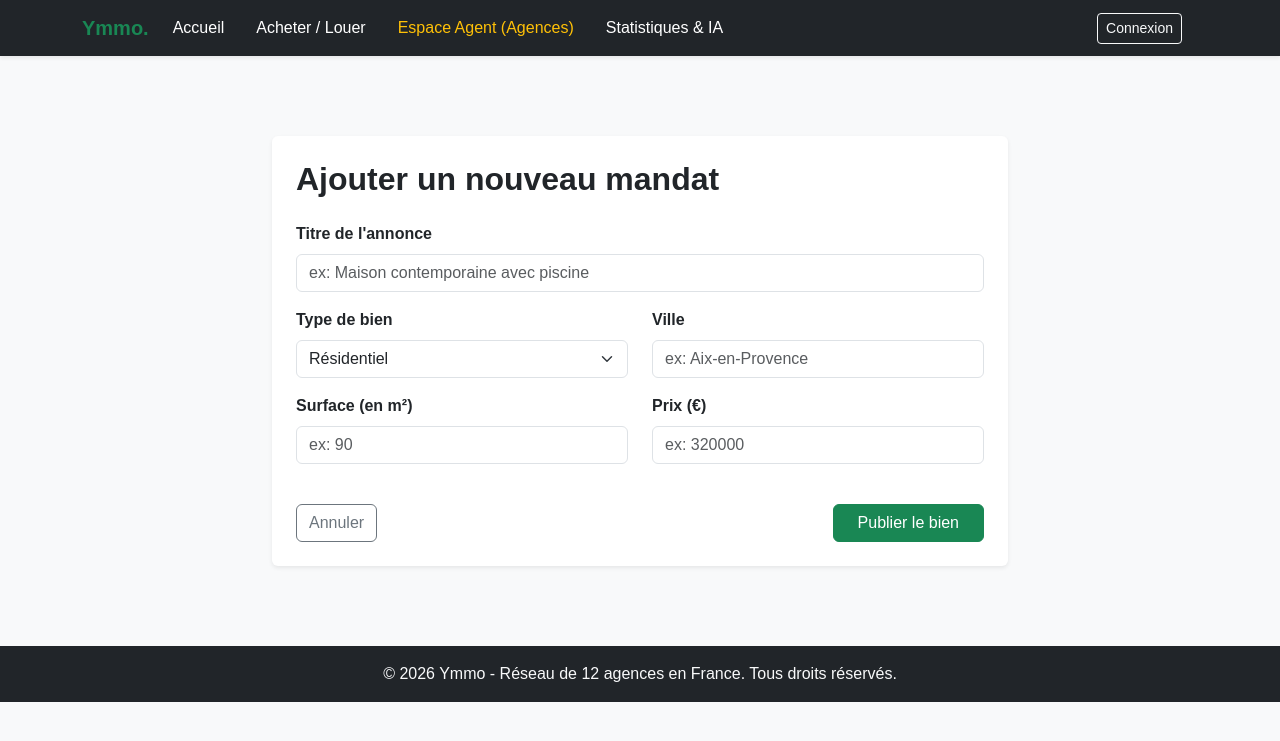
After one commit to Bimbam103/uf-infra-dev, a Flask app: page /ajouter-bien in a window 1280 px wide. The commit adds this page. Shown: the top 741 px of the page. Run offline with Flask 3, Linux system fonts and the light colour scheme.

Commit message:
add beaty for the web

```diff
--- a/ymmo_project/app/routes/main.py
+++ b/ymmo_project/app/routes/main.py
@@ -1,25 +1,37 @@
-from flask import Blueprint, render_template, request
+from flask import Blueprint, render_template, request, redirect, url_for
+from app import db
 from app.models import BienImmobilier
-# On importe nos fonctions d'analyse
 from data_analysis.clean_data import generer_et_analyser_donnees, predire_prix
 
 main_bp = Blueprint('main', __name__)
 
 @main_bp.route('/')
 def index():
-    liste_biens = BienImmobilier.query.all()
-    return render_template('index.html', biens=liste_biens)
+    # On récupère les filtres saisis par l'utilisateur s'ils existent
+    ville_recherche = request.args.get('ville', '').strip()
+    type_recherche = request.args.get('type_bien', '')
+
+    # Requête de base : on prend tous les biens
+    query = BienImmobilier.query
+
+    # Si l'utilisateur a écrit une ville, on filtre (sans distinction de majuscules)
+    if ville_recherche:
+        query = query.filter(BienImmobilier.ville.ilike(f"%{ville_recherche}%"))
+
+    # Si l'utilisateur a choisi un type spécifique
+    if type_recherche:
+        query = query.filter_by(type_bien=type_recherche)
+
+    liste_biens = query.all()
+    return render_template('index.html', biens=liste_biens, ville_recherche=ville_recherche, type_recherche=type_recherche)
 
 @main_bp.route('/stats', methods=['GET', 'POST'])
 def stats():
-    # On génère les analyses Pandas en temps réel
     stats_ville, stats_type = generer_et_analyser_donnees()
-
     prix_estime = None
     surface_saisie = None
     ville_saisie = None
 
-    # Si l'utilisateur utilise le formulaire de prédiction d'IA
     if request.method == 'POST':
         surface_saisie = int(request.form.get('surface', 0))
         ville_saisie = request.form.get('ville', 'Aix-en-Provence')
@@ -34,3 +46,26 @@ def stats():
         surface_saisie=surface_saisie,
         ville_saisie=ville_saisie
     )
+
+@main_bp.route('/ajouter-bien', methods=['GET', 'POST'])
+def ajouter_bien():
+    if request.method == 'POST':
+        # Extraction des données du formulaire HTML
+        nouveau_bien = BienImmobilier(
+            titre=request.form.get('titre'),
+            type_bien=request.form.get('type_bien'),
+            statut="A vendre",
+            prix=int(request.form.get('prix')),
+            surface_m2=int(request.form.get('surface')),
+            ville=request.form.get('ville'),
+            id_commercial=1 # Lié temporairement à Jean Dupont (ID 1)
+        )
+
+        # Sauvegarde dans la base de données SQL
+        db.session.add(nouveau_bien)
+        db.session.commit()
+
+        # Retour à l'accueil pour voir le résultat
+        return redirect(url_for('main.index'))
+
+    return render_template('ajouter_bien.html')
--- /dev/null
+++ b/ymmo_project/app/templates/ajouter_bien.html
@@ -0,0 +1,50 @@
+{% extends 'base.html' %}
+
+{% block title %}Ajouter un bien - Ymmo{% endblock %}
+
+{% block content %}
+<div class="row justify-content-center">
+    <div class="col-md-8">
+        <div class="card shadow-sm border-0 p-4">
+            <h2 class="fw-bold text-dark mb-4"><i class="bi bi-house-add text-success"></i> Ajouter un nouveau mandat</h2>
+
+            <form method="POST">
+                <div class="mb-3">
+                    <label class="form-label fw-semibold">Titre de l'annonce</label>
+                    <input type="text" name="titre" class="form-control" placeholder="ex: Maison contemporaine avec piscine" required>
+                </div>
+
+                <div class="row">
+                    <div class="col-md-6 mb-3">
+                        <label class="form-label fw-semibold">Type de bien</label>
+                        <select name="type_bien" class="form-select">
+                            <option value="Résidentiel">Résidentiel</option>
+                            <option value="Professionnel">Professionnel</option>
+                        </select>
+                    </div>
+                    <div class="col-md-6 mb-3">
+                        <label class="form-label fw-semibold">Ville</label>
+                        <input type="text" name="ville" class="form-control" placeholder="ex: Aix-en-Provence" required>
+                    </div>
+                </div>
+
+                <div class="row">
+                    <div class="col-md-6 mb-3">
+                        <label class="form-label fw-semibold">Surface (en m²)</label>
+                        <input type="number" name="surface" class="form-control" placeholder="ex: 90" required>
+                    </div>
+                    <div class="col-md-6 mb-3">
+                        <label class="form-label fw-semibold">Prix (€)</label>
+                        <input type="number" name="prix" class="form-control" placeholder="ex: 320000" required>
+                    </div>
+                </div>
+
+                <div class="mt-4 d-flex justify-content-between">
+                    <a href="{{ url_for('main.index') }}" class="btn btn-outline-secondary">Annuler</a>
+                    <button type="submit" class="btn btn-success px-4">Publier le bien</button>
+                </div>
+            </form>
+        </div>
+    </div>
+</div>
+{% endblock %}
--- a/ymmo_project/app/templates/base.html
+++ b/ymmo_project/app/templates/base.html
@@ -21,16 +21,20 @@
                         <a class="nav-link active" href="{{ url_for('main.index') }}">Accueil</a>
                     </li>
                     <li class="nav-item">
-                        <a class="nav-link" href="#">Acheter / Louer</a>
+                        <a class="nav-link text-white" href="{{ url_for('main.index') }}">Acheter / Louer</a>
                     </li>
                     <li class="nav-item">
                         <a class="nav-link text-warning" href="#">Espace Agent (Agences)</a>
+                    </li>
+                    <li class="nav-item">
+                        <a class="nav-link text-white" href="{{ url_for('main.stats') }}">Statistiques & IA</a>
                     </li>
                 </ul>
                 <div class="d-flex">
                     <a href="{{ url_for('auth.login') }}" class="btn btn-outline-light btn-sm">Connexion</a>
                 </div>
             </div>
+
         </div>
     </nav>
 
--- a/ymmo_project/app/templates/login.html
+++ b/ymmo_project/app/templates/login.html
@@ -18,6 +18,7 @@
                         <input type="password" name="password" class="form-control" id="password" required placeholder="••••••••">
                     </div>
                     <button type="submit" class="btn btn-success w-100 btn-lg">Se connecter</button>
+                    <p class="text-center mt-3 mb-0 small text-muted">Nouveau sur Ymmo ? <a href="{{ url_for('auth.register') }}">Créer un compte client</a></p>
                 </form>
             </div>
         </div>
```
Also changed, not shown: ymmo_project/app/routes/auth.py (+43 -6 lines), ymmo_project/app/templates/index.html (+16 -6 lines), ymmo_project/app/templates/register.html (added, +37 -0 lines), ymmo_project/instance/ymmo.db.
